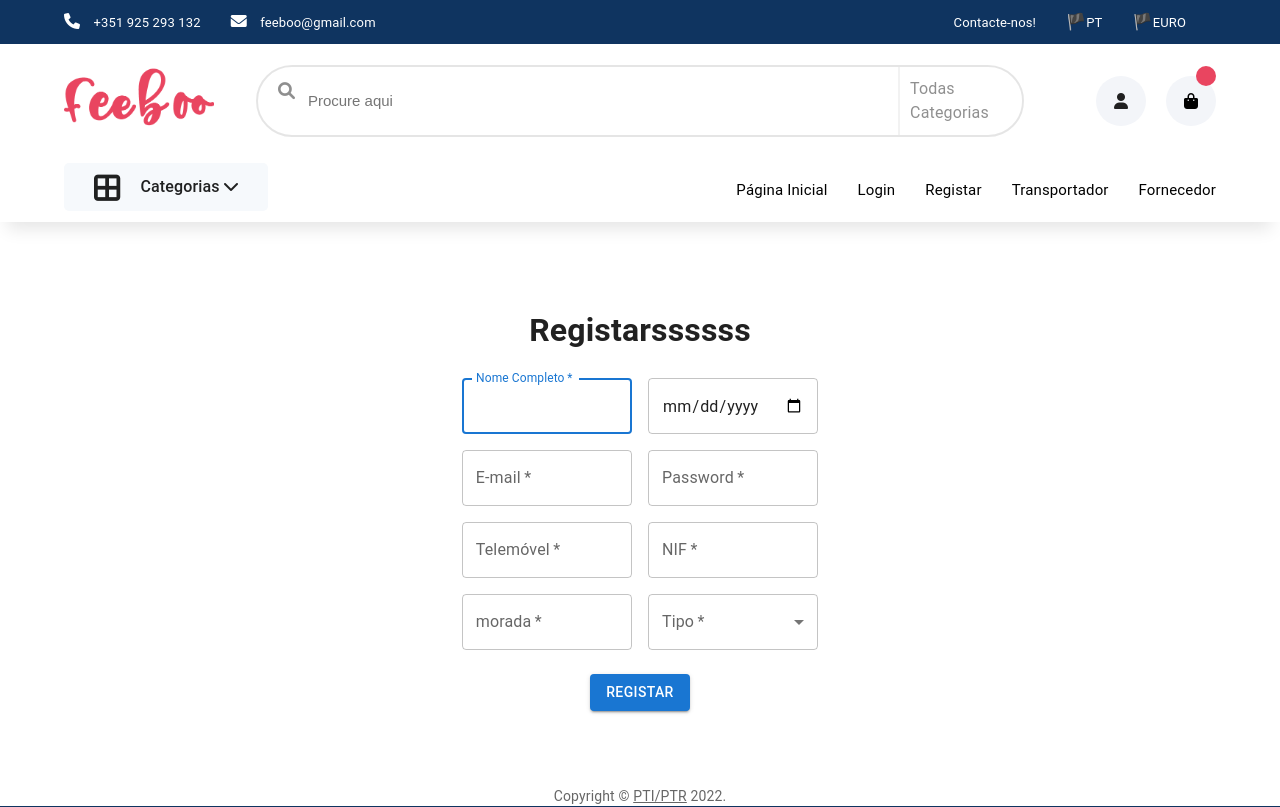
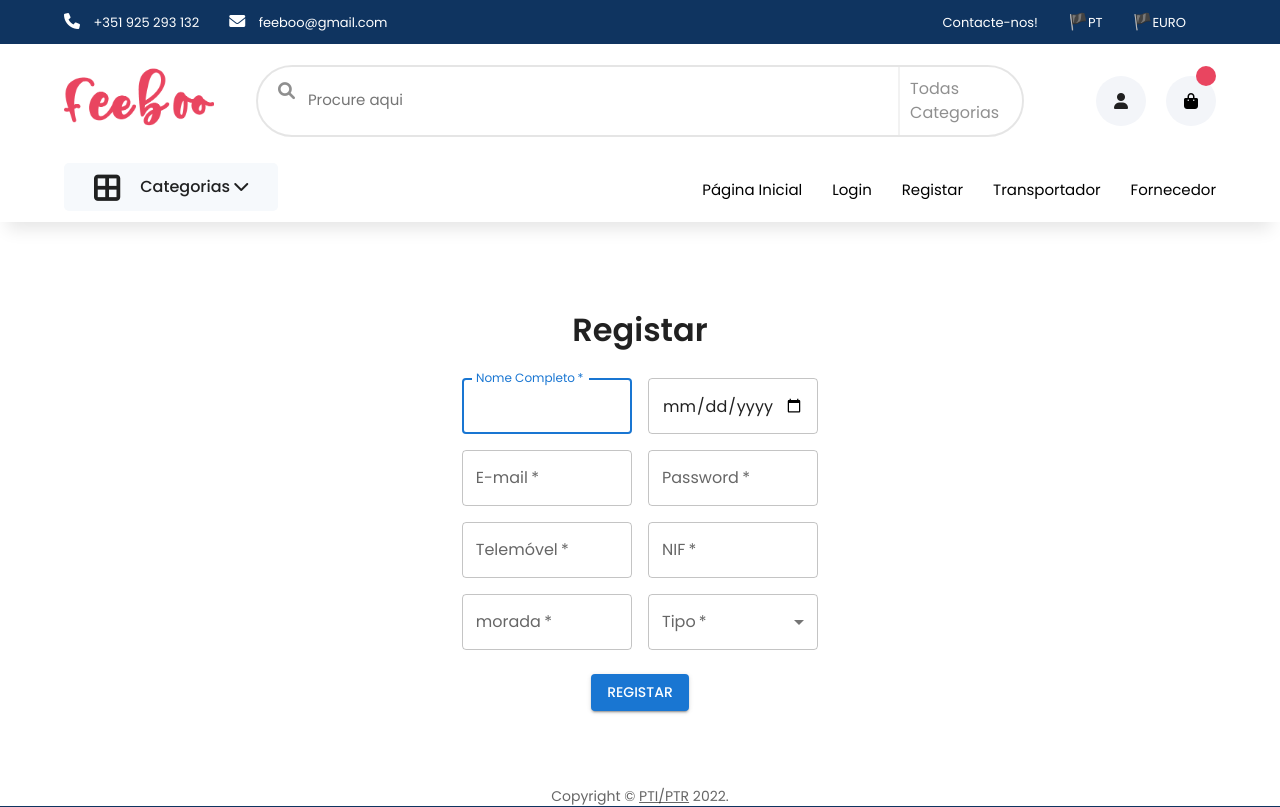
Before and after one commit to antonio-murta/PTI-PTR, a React (Create React App) app in the folder feebo-front/my-app/: page /registar in a window 1280 px wide. Shown: the top 807 px of the page. Built offline with nearby package versions, Linux system fonts and the light colour scheme.

Commit message:
mui themes

```diff
--- a/feebo-front/my-app/package.json
+++ b/feebo-front/my-app/package.json
@@ -3,9 +3,9 @@
   "version": "0.1.0",
   "private": true,
   "dependencies": {
-    "@emotion/react": "^11.8.2",
+    "@emotion/react": "^11.9.0",
     "@emotion/styled": "^11.8.1",
-    "@mui/material": "^5.5.3",
+    "@mui/material": "^5.6.4",
     "@testing-library/jest-dom": "^5.16.3",
     "@testing-library/react": "^12.1.4",
     "@testing-library/user-event": "^13.5.0",
@@ -15,7 +15,7 @@
     "react": "^18.0.0",
     "react-dom": "^18.0.0",
     "react-router-dom": "^6.3.0",
-    "react-scripts": "5.0.0",
+    "react-scripts": "^5.0.0",
     "react-slick": "^0.28.1",
     "slick": "^1.12.2",
     "slick-carousel": "^1.8.1",
--- a/feebo-front/my-app/src/App.css
+++ b/feebo-front/my-app/src/App.css
@@ -3,8 +3,10 @@
   padding: 0;
   margin: 0;
   box-sizing: border-box;
+  font-family: "Poppins", sans-serif;
 }
 html {
+  font-family: "Poppins", sans-serif;
   scroll-behavior: smooth;
 }
 body {
--- a/feebo-front/my-app/src/App.js
+++ b/feebo-front/my-app/src/App.js
@@ -9,11 +9,22 @@ import Footer from "./common/footer/Footer"
 import Sdata from "./components/shops/Sdata"
 import SignIn from "./pages/login"
 import Registar from "./pages/registar"
-import Transportador from "./pages/transportador"
+import Transportador from "./pages/transportador/transportador"
 import Fornecedor from "./pages/fornecedor"
+import { ThemeProvider, createTheme } from '@mui/material/styles';
 
 
 function App() {
+  const THEME = createTheme({
+    typography: {
+      fontFamily: `"Poppins", sans-serif`,
+      fontSize: 14,
+      fontWeightLight: 300,
+      fontWeightRegular: 400,
+      fontWeightMedium: 500,
+      fontWeightBold: 600
+    }
+ });
   const { productItems } = Data
   const { shopItems } = Sdata
 
@@ -45,6 +56,7 @@ function App() {
 
   return (
     <>
+    <ThemeProvider theme={THEME}>
       <Router>
         <Header CartItem={CartItem} />
         <Routes>
@@ -57,6 +69,7 @@ function App() {
         </Routes>
         <Footer />
       </Router>
+    </ThemeProvider>
     </>
   )
 }
--- a/feebo-front/my-app/src/pages/registar.js
+++ b/feebo-front/my-app/src/pages/registar.js
@@ -70,7 +70,7 @@ export default function Registar() {
             alignItems: 'center'
           }}
         >
-          <h1> Registarssssss </h1>
+          <h1> Registar</h1>
           <Box onSubmit={handleSubmit} component="form" noValidate  sx={{ mt: 3 }}>
             <Grid container spacing={{xs: 4, md:2}}> {/* numero de "blocos"*/}
               <Grid item xs={12} sm={6}> {/* 6 = comprimento*/}
```
Also changed, not shown: feebo-front/my-app/src/pages/transportador/transportador.js (renamed from feebo-front/my-app/src/pages/transportador.js, +4 -4 lines), 1 other file (tests, documents, lock files or other folders).
